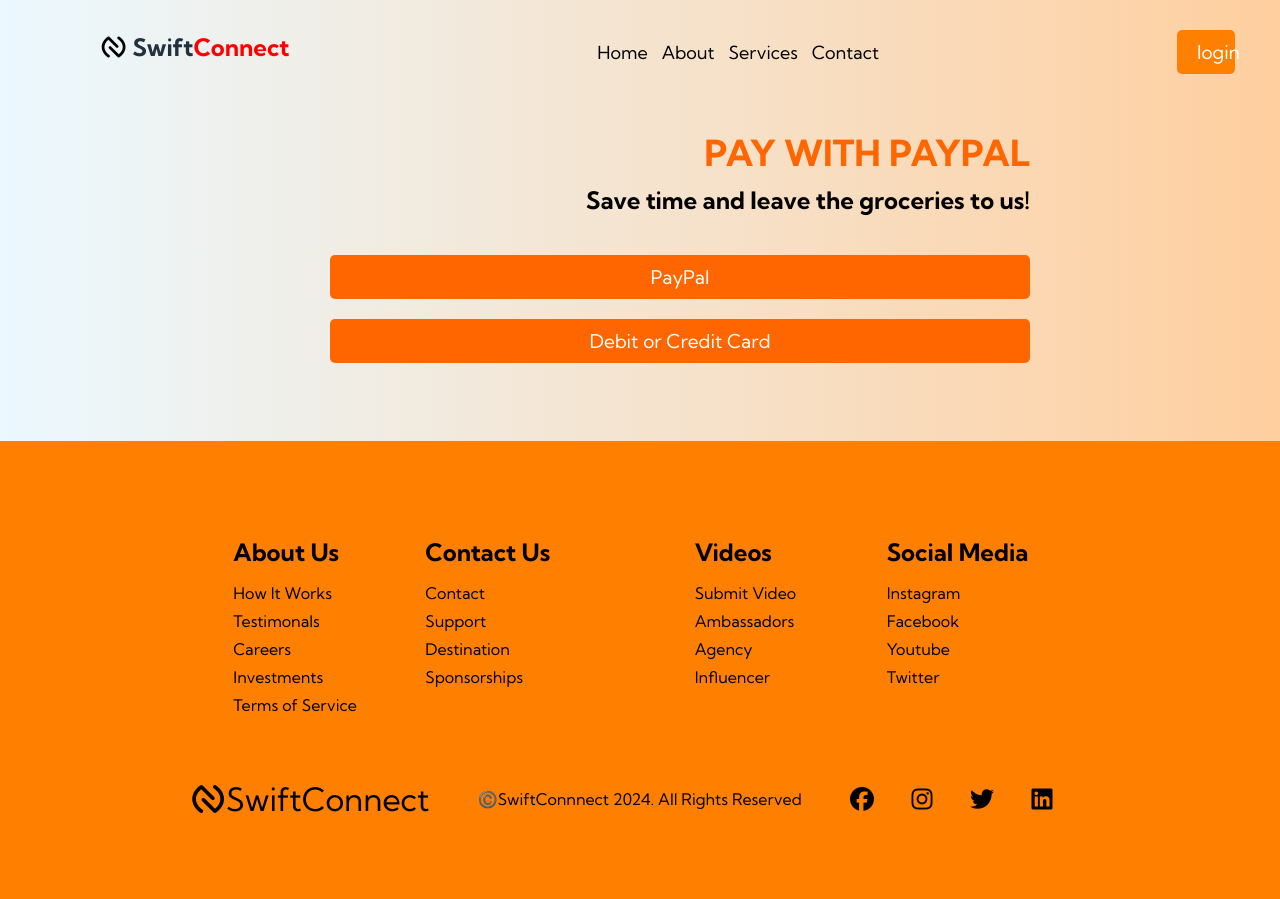
After one commit to MininduBimsara/SwiftConnect, a PHP site: page /SwiftConnect/package_management/paypal.php in a window 1280 px wide. The commit adds this page. Run offline with PHP 8.4, Linux system fonts and the light colour scheme; some libraries are stand-ins or nearby versions; some web fonts are replaced.

Commit message:
paypal and login

```diff
--- a/auth/CSS/login.css
+++ b/auth/CSS/login.css
@@ -5,7 +5,8 @@
 }
 
 body {
-  background-image: url("../../assets/images/login (1).jpg");
+
+  background: linear-gradient(to right, #ebf8ff, #ffcf9f);
   background-size: contain;
   background-position: center;
   background-repeat: no-repeat;
--- a/auth/HTML/login1.php
+++ b/auth/HTML/login1.php
@@ -61,7 +61,6 @@
     <link rel="stylesheet" href="../CSS/login.css">
 </head>
 
-
 <body>
     <div id="page-content" class="page-content">
         <div class="banner">
--- /dev/null
+++ b/package_management/paypal.css
@@ -0,0 +1,77 @@
+body {
+    font-family: Arial, sans-serif;
+    background: linear-gradient(to right, #ebf8ff, #ffcf9f);
+    margin: 0;
+    padding: 0;
+}
+
+.container {
+    text-align: right;
+    max-width: 1000px;
+    width: 100%;
+    padding-top: 100px; /* Increased this value for more space between header and content */
+    margin: 30px;
+    margin-bottom: 50px; /* Space above the footer */
+}
+
+h1 {
+    color: #ff6600;
+    font-size: 36px;
+    margin-bottom: 10px;
+}
+
+h2 {
+    color: black;
+    font-size: 24px;
+    margin-bottom: 30px;
+}
+
+button {
+    background-color: #ff6600;
+    color: white;
+    border: none;
+    width: 70%;
+    padding: 15px 30px;
+    font-size: 19px !important; /* Force the font size */
+    cursor: pointer;
+    border-radius: 5px;
+    margin: 10px 0;
+    transition: background-color 0.3s ease;
+}
+
+button#paypal {
+    background-color: #ff6600;
+}
+
+button#paypal:hover {
+    background-color: #e65c00;
+}
+
+button[name="credit"] {
+    background-color: #ff8533;
+}
+
+button[name="credit"]:hover {
+    background-color: #e67300;
+}
+
+@media (max-width: 768px) {
+    .container {
+        padding-top: 70px;
+        text-align: center;
+        width: 90%;
+    }
+
+    button {
+        width: 90%;
+        font-size: 20px !important;
+    }
+
+    h1 {
+        font-size: 28px;
+    }
+
+    h2 {
+        font-size: 20px;
+    }
+}
--- /dev/null
+++ b/package_management/paypal.php
@@ -0,0 +1,26 @@
+
+<?php
+include "../includes/header.php";
+?>
+<!DOCTYPE html>
+<html lang="en">
+<head>
+    <meta charset="UTF-8">
+    <meta name="viewport" content="width=device-width, initial-scale=1.0">
+    <title>Document</title>
+    <link rel="stylesheet" href="paypal.css">
+    <link rel="stylesheet" href="../includes/footer.css">
+    <link rel="stylesheet" href="../includes/header.css">
+</head>
+<body>
+
+    <div class="container">
+        <h1>PAY WITH PAYPAL</h1>
+        <h2>Save time and leave the groceries to us!</h2>
+        <button type="button" name="paypal" id="paypal">PayPal</button><br>
+        <button type="button" name="credit" id="paypal">Debit or Credit Card</button>
+    </div><br>
+
+    <?php
+include "../includes/footer.php";
+?>
```
